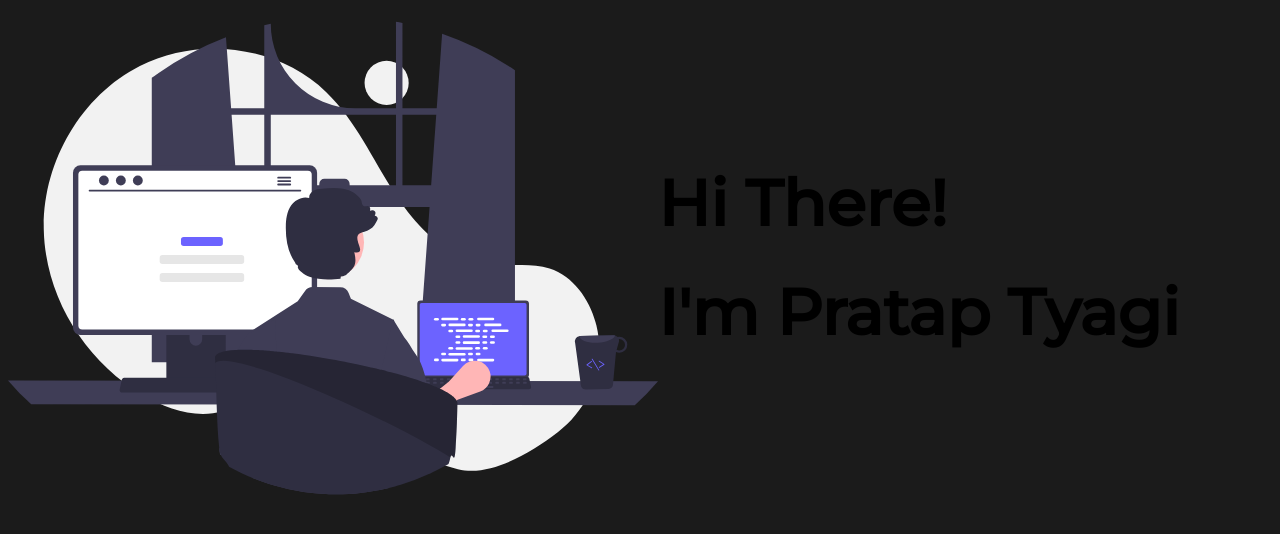
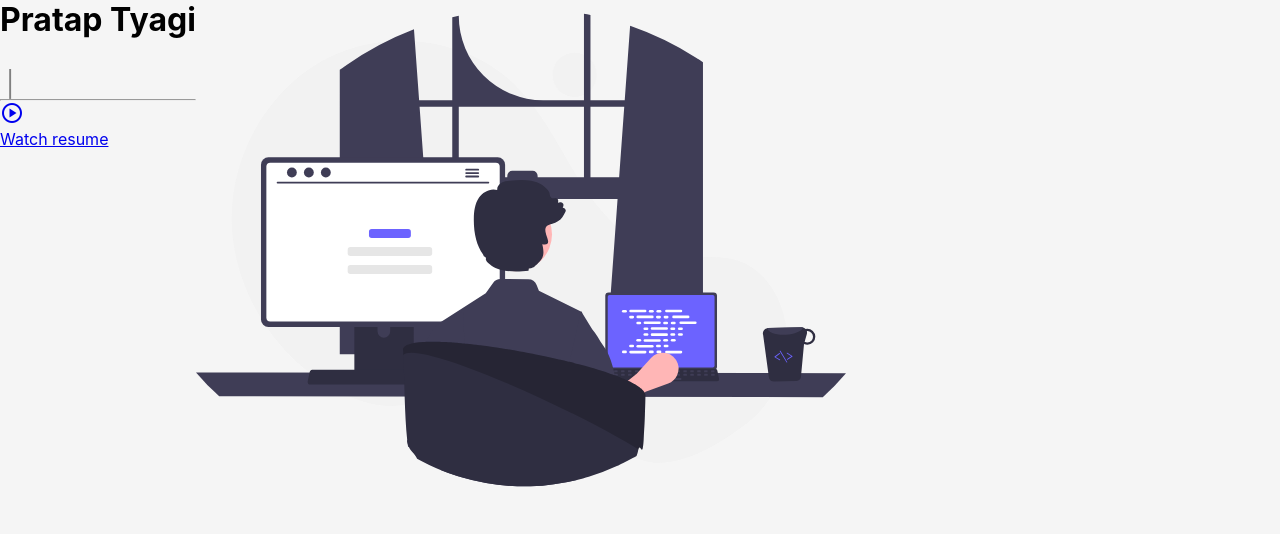
Before and after one commit to PratapTyagi/my-portfolio, a React (Create React App) app: page / in a window 1280 px wide. Shown: the top 534 px of the page. Built offline with nearby package versions, Linux system fonts and the light colour scheme.

Commit message:
home page basic implementation

```diff
--- a/package.json
+++ b/package.json
@@ -11,6 +11,7 @@
     "react-router-dom": "^6.3.0",
     "react-scripts": "5.0.1",
     "styled-components": "^5.3.5",
+    "typewriter-effect": "^2.19.0",
     "web-vitals": "^2.1.4"
   },
   "scripts": {
--- a/public/index.html
+++ b/public/index.html
@@ -8,6 +8,10 @@
       name="description"
       content="Web site created using create-react-app"
     />
+
+    <!-- Icons -->
+    <link rel="stylesheet" href="https://fonts.googleapis.com/css2?family=Material+Symbols+Outlined:opsz,wght,FILL,GRAD@20..48,100..700,0..1,-50..200" />
+    <link rel="stylesheet" href="https://fonts.googleapis.com/css2?family=Material+Symbols+Outlined:opsz,wght,FILL,GRAD@20..48,100..700,0..1,-50..200" />
     <!-- Font families via google fonts -->
     <link rel="preconnect" href="https://fonts.googleapis.com">
     <link rel="preconnect" href="https://fonts.gstatic.com" crossorigin>
--- a/src/global.js
+++ b/src/global.js
@@ -5,11 +5,13 @@ export const GlobalStyles = createGlobalStyle`
   *::after,
   *::before {
     box-sizing: border-box;
+    padding: 0;
+    margin: 0;
   }
 
   body {
     align-items: center;
-    background: ${({ theme }) => theme.body};
+    background: whitesmoke;
     color: ${({ theme }) => theme.text};
     display: flex;
     font-family: BlinkMacSystemFont, -apple-system, 'Segoe UI', Roboto, Helvetica, Arial, sans-serif;
--- a/src/pages/home/Home.js
+++ b/src/pages/home/Home.js
@@ -1,9 +1,33 @@
 import Programmer from "../../assets/programmer.svg";
 import styles from "./Home.module.css";
+
+import Type from "./Type";
 
 const Home = () => {
   return (
     <div className={styles.home}>
+      <div className={styles.left}>
+        <h1>Pratap Tyagi</h1>
+        <div
+          style={{
+            fontSize: "25px",
+            paddingTop: 30,
+            paddingLeft: 5,
+            color: "grey",
+          }}
+        >
+          <Type />
+        </div>
+        <a
+          className={styles.watch_resume}
+          href="https://drive.google.com/file/d/14XOQmNxE0nM_EXiJhySD_x8JE9UyoU1Q/view?usp=sharing"
+          target="_blank"
+        >
+          <hr />
+          <span class="material-symbols-outlined">play_circle</span>
+          <p>Watch resume</p>
+        </a>
+      </div>
       <img
         src={Programmer}
         alt="programmer"
@@ -11,14 +35,6 @@ const Home = () => {
         width={650}
         title="programmer"
       />
-      <div className={styles.right}>
-        <p>
-          <span className="theme">Hi</span> There!
-        </p>
-        <p>
-          I'm <span className="theme">Pratap Tyagi</span>
-        </p>
-      </div>
     </div>
   );
 };
```
Also changed, not shown: 1 other file (tests, documents, lock files or other folders).
